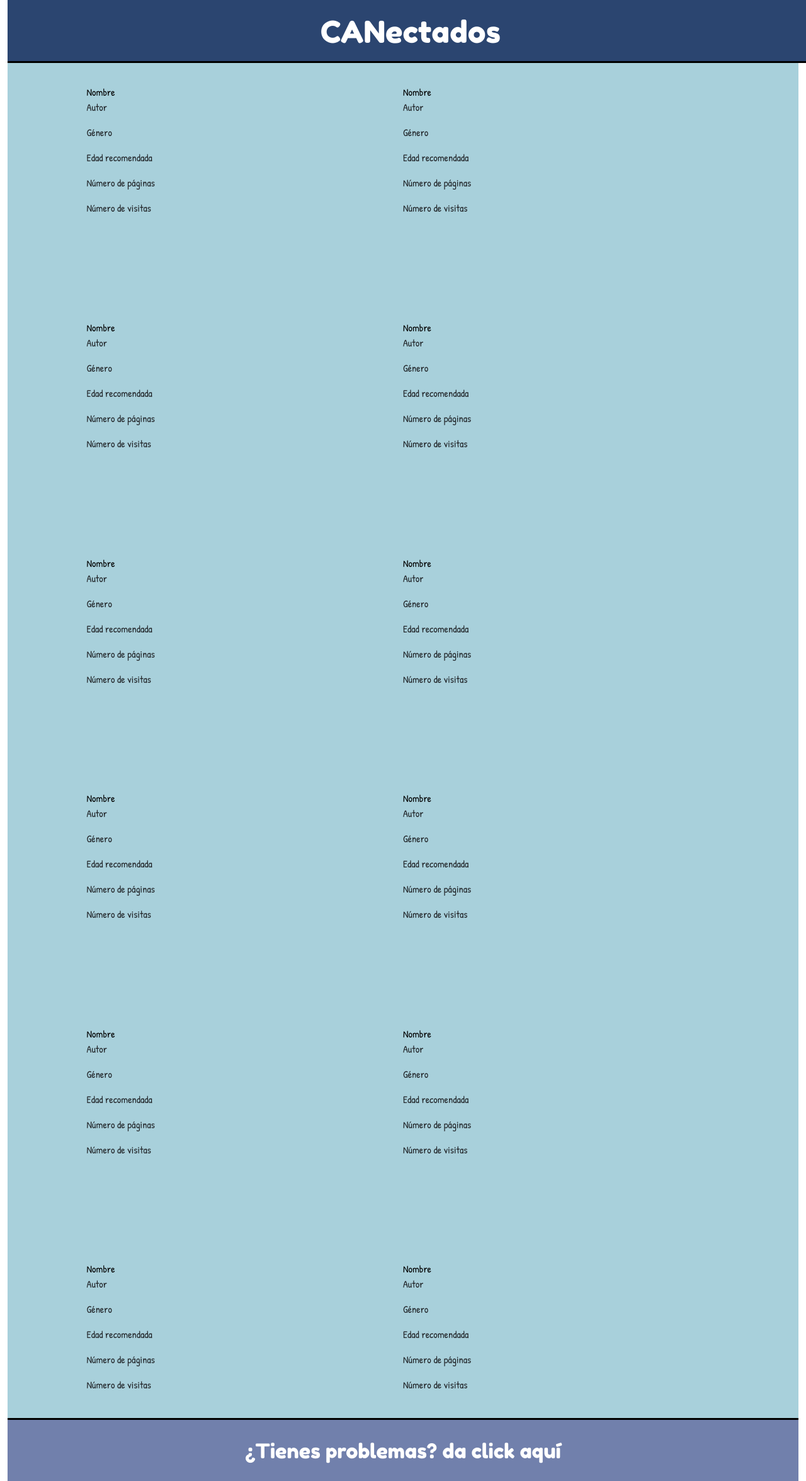
After one commit to Trex-Codes/CANectados, a PHP site: page /catalogo.html in a window 1280 px wide. The commit adds this page. Shown: the whole page at 63% size. Run offline with PHP 8.4, Linux system fonts and the light colour scheme; some libraries are stand-ins or nearby versions.

Commit message:
Add files via upload

```diff
--- /dev/null
+++ b/catalogo.html
@@ -0,0 +1,166 @@
+<!DOCTYPE html>
+<html>
+<head>
+    <title>CANectados</title>
+    <meta charset="utf-8">
+    <meta name="author" content="Alumnos 11 Colegio Antonio Nariño H.H. Corazonistas (Bogotá)">
+    <meta name="description" content="Sitio interactivo creado con el fin de ser biblioteca virtual para toda la comunidad">
+    <meta name="keywords" content="CANectados, Alumnos 11, Antonio Nariño H.H. Corazonistas">
+    <link href="./bootstrap-5/css/bootstrap.min.css" rel="stylesheet" integrity="sha384-EVSTQN3/azprG1Anm3QDgpJLIm9Nao0Yz1ztcQTwFspd3yD65VohhpuuCOmLASjC" crossorigin="anonymous">
+    <script src= "./bootstrap-5/js/bootstrap.bundle.min.js" integrity="sha384-MrcW6ZMFYlzcLA8Nl+NtUVF0sA7MsXsP1UyJoMp4YLEuNSfAP+JcXn/tWtIaxVXM" crossorigin="anonymous"></script>
+    <link rel="stylesheet" href="styles.css">
+    <link rel="preconnect" href="https://fonts.googleapis.com">
+    <link rel="preconnect" href="https://fonts.gstatic.com" crossorigin>
+    <link href="https://fonts.googleapis.com/css2?family=Fredoka+One&family=Teko:wght@600&display=swap" rel="stylesheet">
+    <link rel="preconnect" href="https://fonts.googleapis.com">
+    <link rel="preconnect" href="https://fonts.gstatic.com" crossorigin>
+    <link href="https://fonts.googleapis.com/css2?family=Fredoka+One&family=Patrick+Hand&family=Teko:wght@600&display=swap" rel="stylesheet">
+</head>
+<body>
+    <div class="container-fluid">
+        <article>
+            <header id="Encabezado" class="header2">
+                <h7 id="titulo">CANectados</h7>
+            </header>
+            <section>
+                <div id="left" class="nexp">
+                    <img>
+                    <div class="bdata">
+                        <a class="nombre" href="libro.html">Nombre</a>
+                        <p>Autor</p>
+                        <p>Género</p>
+                        <p>Edad recomendada</p>
+                        <p>Número de páginas</p>
+                        <p>Número de visitas</p>
+                    </div>
+                </div>
+                <div id="rigth" class="nexp">
+                    <img>
+                    <div class="bdata">
+                        <a class="nombre" href="libro.html">Nombre</a>
+                        <p>Autor</p>
+                        <p>Género</p>
+                        <p>Edad recomendada</p>
+                        <p>Número de páginas</p>
+                        <p>Número de visitas</p>
+                    </div>
+                </div>
+                <div id="left" class="nexp">
+                    <img>
+                    <div class="bdata">
+                        <a class="nombre" href="libro.html">Nombre</a>
+                        <p>Autor</p>
+                        <p>Género</p>
+                        <p>Edad recomendada</p>
+                        <p>Número de páginas</p>
+                        <p>Número de visitas</p>
+                    </div>
+                </div>
+                <div id="rigth" class="nexp">
+                    <img>
+                    <div class="bdata">
+                        <a class="nombre" href="libro.html">Nombre</a>
+                        <p>Autor</p>
+                        <p>Género</p>
+                        <p>Edad recomendada</p>
+                        <p>Número de páginas</p>
+                        <p>Número de visitas</p>
+                    </div>
+                </div>
+                <div id="left" class="nexp">
+                    <img>
+                    <div class="bdata">
+                        <a class="nombre" href="libro.html">Nombre</a>
+                        <p>Autor</p>
+                        <p>Género</p>
+                        <p>Edad recomendada</p>
+                        <p>Número de páginas</p>
+                        <p>Número de visitas</p>
+                    </div>
+                </div>
+                <div id="rigth" class="nexp">
+                    <img>
+                    <div class="bdata">
+                        <a class="nombre" href="libro.html">Nombre</a>
+                        <p>Autor</p>
+                        <p>Género</p>
+                        <p>Edad recomendada</p>
+                        <p>Número de páginas</p>
+                        <p>Número de visitas</p>
+                    </div>
+                </div>
+                <div id="left" class="nexp">
+                    <img>
+                    <div class="bdata">
+                        <a class="nombre" href="libro.html">Nombre</a>
+                        <p>Autor</p>
+                        <p>Género</p>
+                        <p>Edad recomendada</p>
+                        <p>Número de páginas</p>
+                        <p>Número de visitas</p>
+                    </div>
+                </div>
+                <div id="rigth" class="nexp">
+                    <img>
+                    <div class="bdata">
+                        <a class="nombre" href="libro.html">Nombre</a>
+                        <p>Autor</p>
+                        <p>Género</p>
+                        <p>Edad recomendada</p>
+                        <p>Número de páginas</p>
+                        <p>Número de visitas</p>
+                    </div>
+                </div>
+                <div id="left" class="nexp">
+                    <img>
+                    <div class="bdata">
+                        <a class="nombre" href="libro.html">Nombre</a>
+                        <p>Autor</p>
+                        <p>Género</p>
+                        <p>Edad recomendada</p>
+                        <p>Número de páginas</p>
+                        <p>Número de visitas</p>
+                    </div>
+                </div>
+                <div id="rigth" class="nexp">
+                    <img>
+                    <div class="bdata">
+                        <a class="nombre" href="libro.html">Nombre</a>
+                        <p>Autor</p>
+                        <p>Género</p>
+                        <p>Edad recomendada</p>
+                        <p>Número de páginas</p>
+                        <p>Número de visitas</p>
+                    </div>
+                </div>
+                <div id="left" class="nexp">
+                    <img>
+                    <div class="bdata">
+                        <a class="nombre" href="libro.html">Nombre</a>
+                        <p>Autor</p>
+                        <p>Género</p>
+                        <p>Edad recomendada</p>
+                        <p>Número de páginas</p>
+                        <p>Número de visitas</p>
+                    </div>
+                </div>
+                <div id="rigth" class="nexp">
+                    <img>
+                    <div class="bdata">
+                        <a class="nombre" href="libro.html">Nombre</a>
+                        <p>Autor</p>
+                        <p>Género</p>
+                        <p>Edad recomendada</p>
+                        <p>Número de páginas</p>
+                        <p>Número de visitas</p>
+                    </div>
+                </div>
+            </section>
+            <footer class="footer2">
+                <a class="base" href="mailto:canectadosbog@gmail.com">¿Tienes problemas? da click aquí</a>
+            </footer>
+        </article>
+    </div>
+</body>
+</body>
+</html>
--- a/styles.css
+++ b/styles.css
@@ -3,14 +3,14 @@
     margin: 0px;
     box-sizing:border-box;
 }
-div {
-    width:100vw;
-    height: 100vh;
+article{
+    height: 100%;
 }
 #titulo {
     font-size: 3rem;
 }
 header{
+    overflow: hidden;
     box-sizing:border-box;
     text-align: center;
     font-family: 'Fredoka One', cursive;
@@ -28,9 +28,8 @@ section{
     font-family: 'Patrick Hand', cursive;
     background: #a8d0db;
     text-align: center;
-    padding-top: 15vh;
+    padding-top: 10px;
     width: 100%;
-    height: 90.5vh
 }
 #bienvenida{
     font-size: 80px;
@@ -59,6 +58,7 @@ section{
     background-color: #ffffff;
   }
 footer{
+    overflow: hidden;
     box-sizing:border-box;
     font-family: 'Fredoka One', cursive;
     border-top: 3px solid black;
@@ -98,6 +98,48 @@ form > label {
     margin: 0 auto;
     position: relative;
 }
+.header2{
+    position: fixed;
+}
+.exp{
+    padding-top: 8%;
+    background: #a8d0db;
+    padding-bottom: 2%;
+    text-align: left;
+    width: 100%;
+    float: left;
+    padding-left: 10%
+}
+.nexp{
+    padding-top: 8%;
+    background: #a8d0db;
+    padding-bottom: 2%
+}
+#left{
+    text-align: left;
+    width: 50%;
+    float: left;
+    padding-left: 10%;
+}
+#rigth{
+    text-align: left;
+    width: 50%;
+    float: right;
+    padding-right: 10%;
+}
+.nombre{
+    transition: background-color .5s;
+    text-decoration: none;
+    color:black
+}
+.nombre:hover {
+    color: white;
+  }
+#descargar{
+    padding-left: 10%;
+    background: #a8d0db;
+    padding-bottom: 2%;
+}
 @media screen and (max-width:1000px) {
     footer{
         font-size: 1.3rem;
@@ -114,7 +156,6 @@ form > label {
         font: 80px;
     }
 }
-
 .disclaimer {
     visibility: hidden;
     display: none;
```
Also changed, not shown: index.html (added, +51 -0 lines), ingreso.html (added, +51 -0 lines), libro.html (added, +50 -0 lines), registro.html (added, +91 -0 lines).
